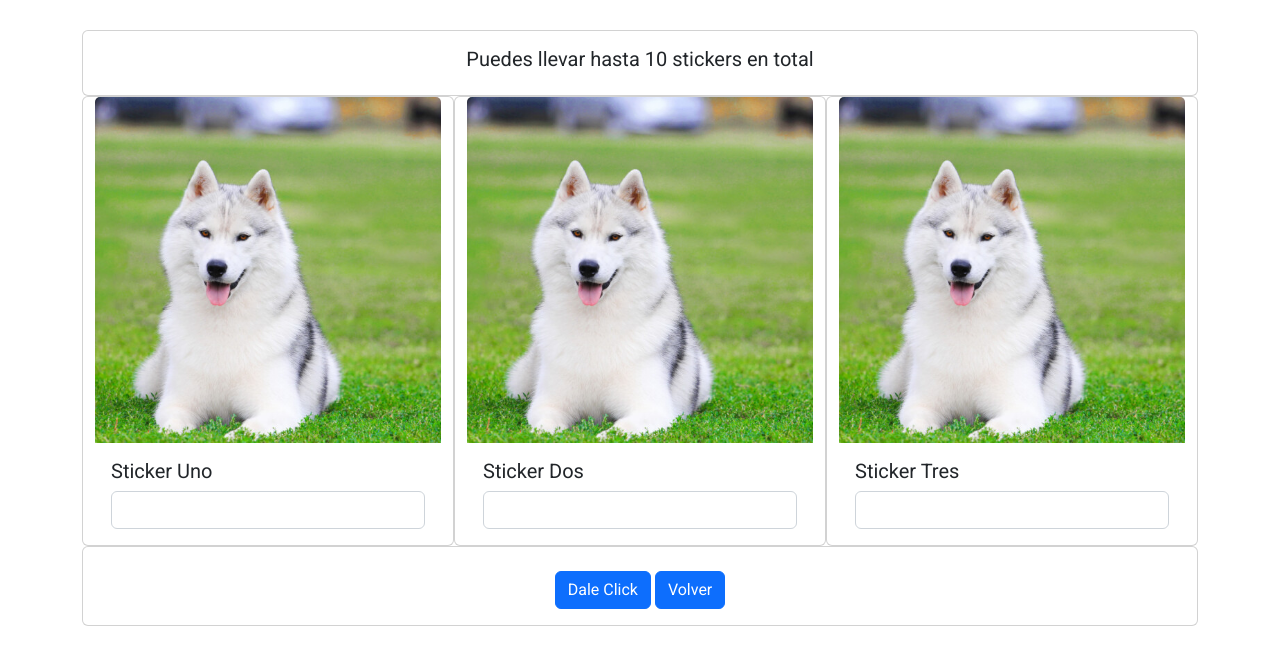
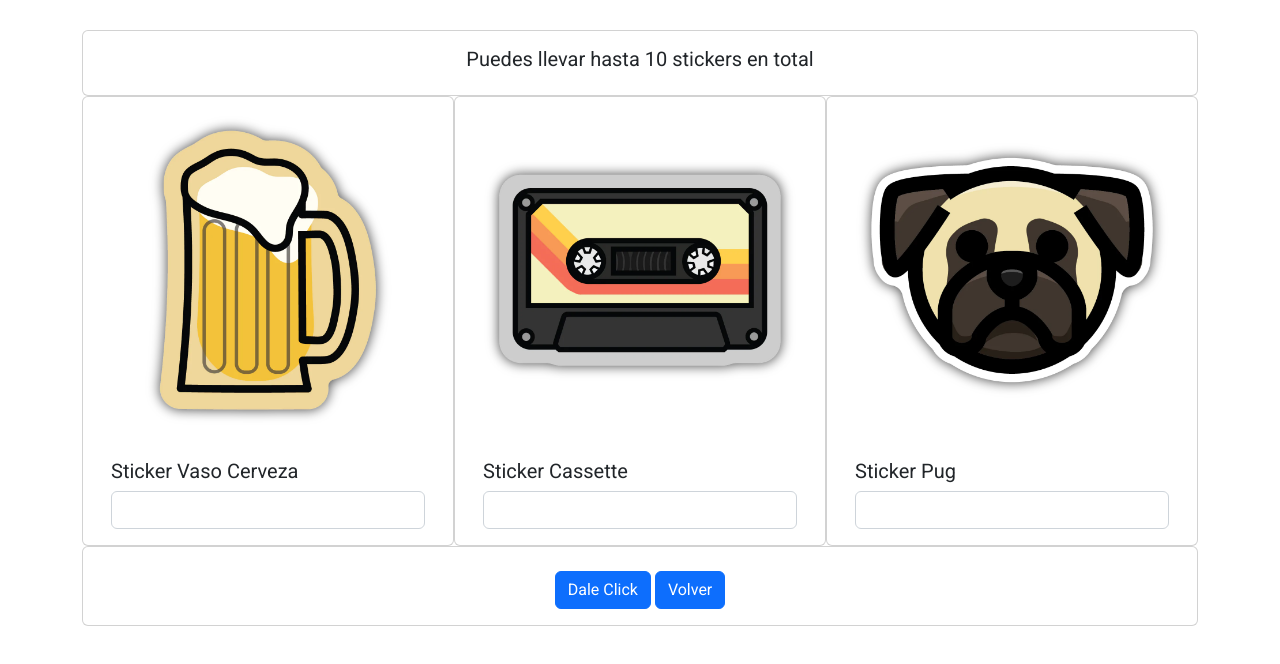
Before and after one commit to AlfredoArredondoV/Desafio_JS_002, a website: page parte2.html in a window 1280 px wide. Drawn offline with Linux system fonts and the light colour scheme.

Commit message:
2022110401

```diff
--- a/parte2.html
+++ b/parte2.html
@@ -16,23 +16,23 @@
                 </div>
             </div>
             <div class="card col-4">
-                <img id="picture" src="assets/img/dog.jpg" class="card-img-top" alt="Imagen de Perro recostado en el pasto">
+                <img id="picture" src="assets/img/BeerSticker.webp" class="card-img-top" alt="Sticket de vaso de cerveza con mango">
                 <div class="card-body">
-                    <h5 class="card-title">Sticker Uno</h5>
+                    <h5 class="card-title">Sticker Vaso Cerveza</h5>
                     <input type="text" class="form-control" id="stickersOne">
                 </div>
             </div>
             <div class="card col-4">
-                <img id="picture" src="assets/img/dog.jpg" class="card-img-top" alt="Imagen de Perro recostado en el pasto">
+                <img id="picture" src="assets/img/CassetteTapeSticker.webp" class="card-img-top" alt="Sticker de cassette vintage">
                 <div class="card-body">
-                    <h5 class="card-title">Sticker Dos</h5>
+                    <h5 class="card-title">Sticker Cassette</h5>
                     <input type="text" class="form-control" id="stickersTwo">
                 </div>
             </div>
             <div class="card col-4">
-                <img id="picture" src="assets/img/dog.jpg" class="card-img-top" alt="Imagen de Perro recostado en el pasto">
+                <img id="picture" src="assets/img/PugFaceSticker.webp" class="card-img-top" alt="Sticker de Cabeza de Perro Pug">
                 <div class="card-body">
-                    <h5 class="card-title">Sticker Tres</h5>
+                    <h5 class="card-title">Sticker Pug</h5>
                     <input type="text" class="form-control" id="stickersThree">
                 </div>
             </div>
```
Also changed, not shown: assets/img/BeerSticker.webp (added), assets/img/CalicoCatSticker.webp (added), assets/img/CassetteTapeSticker.webp (added), assets/img/GalaxyBobaSticker.webp (added), assets/img/PugFaceSticker.webp (added), assets/img/Rainbow.webp (added).
